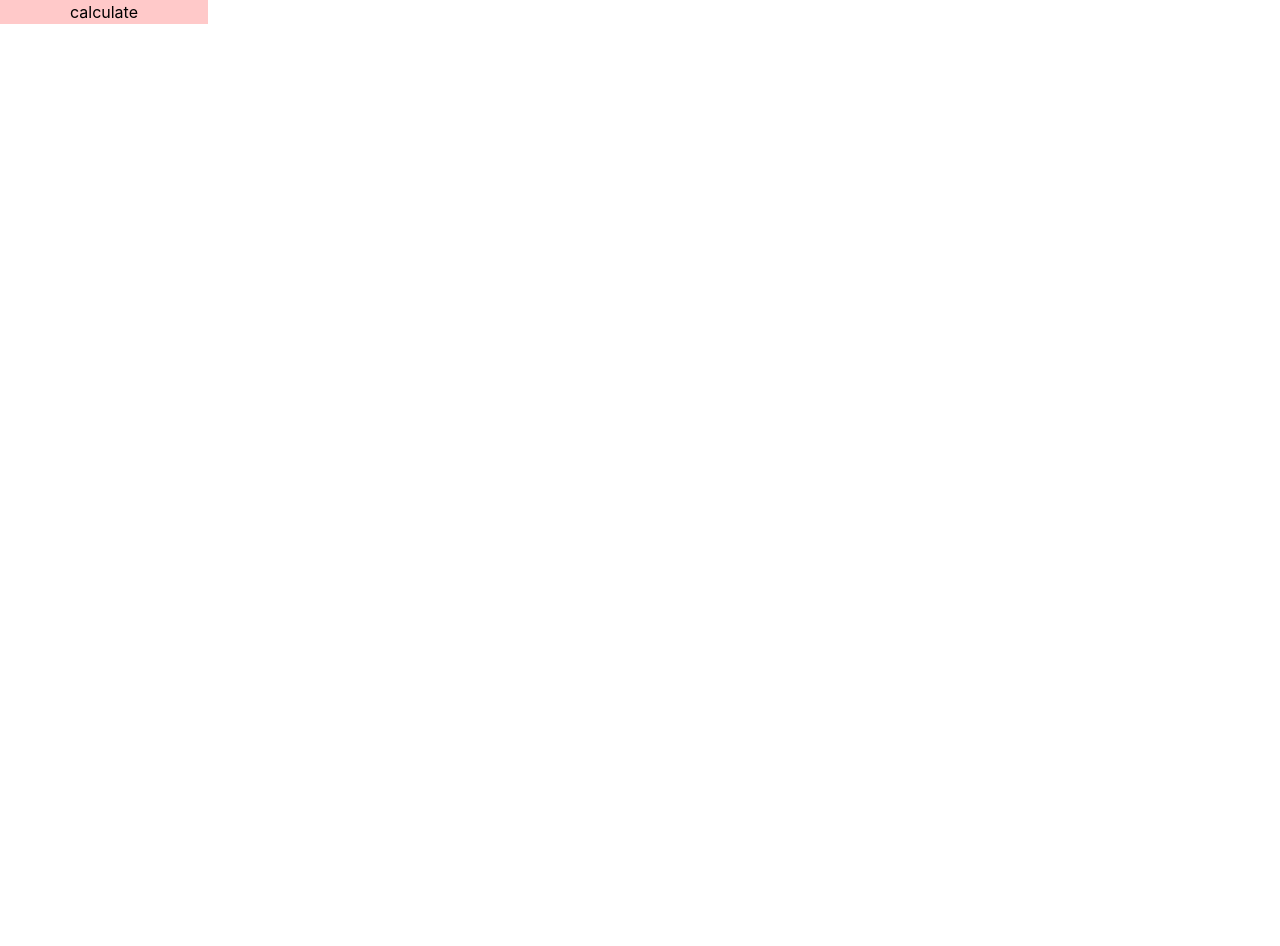
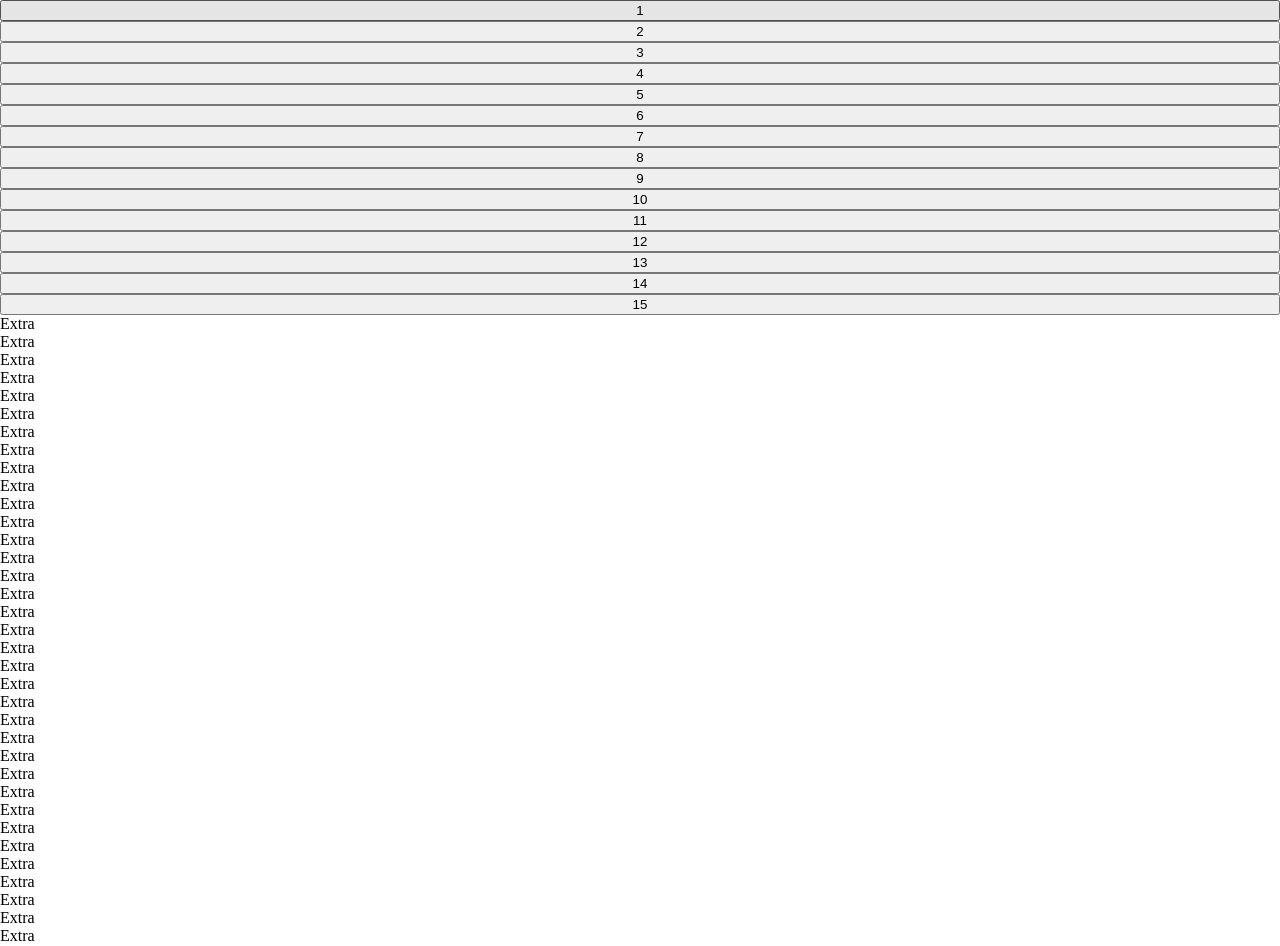
Before and after one commit to RawatNitin/react-playground, a React (Vite) app: page / in a window 1280 px wide. Shown: the top 946 px of the page. Before the commit the page ends 800 px from the top, so only its background shows below. Built offline with nearby package versions, Linux system fonts and the light colour scheme.

Commit message:
Refactor App component to include ModalExperiment; remove WebWorker component and update CSS imports

```diff
--- a/src/App.tsx
+++ b/src/App.tsx
@@ -3,17 +3,19 @@
 // import { Virtualised } from "./experiments/virtualisation";
 // import { AbortControllerComp } from "./experiments/abort-controller";
 // import { MyPromise } from "./experiments/my-promise";
-import { WebWorker } from "./experiments/web-worker";
+// import { WebWorker } from "./experiments/web-worker";
+import { ModalExperiment } from "./experiments/modal";
 function App() {
   return (
-    <>
+    <div id="app">
       {/* <IntersectionObserver />; */}
       {/* <InfiniteScroll />; */}
       {/* <Virtualised /> */}
       {/* <AbortControllerComp /> */}
       {/* <MyPromise /> */}
-      <WebWorker />
-    </>
+      {/* <WebWorker /> */}
+      <ModalExperiment />
+    </div>
   );
 }
 
--- /dev/null
+++ b/src/experiments/modal/index.css
@@ -0,0 +1,3 @@
+.page {
+  display: grid;
+}
--- /dev/null
+++ b/src/experiments/modal/index.tsx
@@ -0,0 +1,95 @@
+import { useState } from "react";
+import { createPortal } from "react-dom";
+import { Modal } from "./modal";
+
+import "./index.css";
+
+export const ModalExperiment = () => {
+  const [showModal, setShowModal] = useState(false);
+  const [content, setContent] = useState("");
+
+  const onSubmit = () => {
+    console.log("submitted");
+    setShowModal(false);
+  };
+
+  const onCancel = () => {
+    console.log("cancelled");
+    setShowModal(false);
+  };
+
+  const onShow = (content) => {
+    setContent(content);
+    setShowModal(true);
+  };
+
+  return (
+    <div className="page">
+      <button onClick={() => onShow("1")}>1</button>
+      <button onClick={() => onShow("2")}>2</button>
+      <button onClick={() => onShow("3")}>3</button>
+      <button onClick={() => onShow("4")}>4</button>
+      <button onClick={() => onShow("5")}>5</button>
+      <button onClick={() => onShow("6")}>6</button>
+      <button onClick={() => onShow("7")}>7</button>
+      <button onClick={() => onShow("8")}>8</button>
+      <button onClick={() => onShow("9")}>9</button>
+      <button onClick={() => onShow("10")}>10</button>
+      <button onClick={() => onShow("11")}>11</button>
+      <button onClick={() => onShow("12")}>12</button>
+      <button onClick={() => onShow("13")}>13</button>
+      <button onClick={() => onShow("14")}>14</button>
+      <button onClick={() => onShow("15")}>15</button>
+      <div>Extra</div>
+      <div>Extra</div>
+      <div>Extra</div>
+      <div>Extra</div>
+      <div>Extra</div>
+      <div>Extra</div>
+      <div>Extra</div>
+      <div>Extra</div>
+      <div>Extra</div>
+      <div>Extra</div>
+      <div>Extra</div>
+      <div>Extra</div>
+      <div>Extra</div>
+      <div>Extra</div>
+      <div>Extra</div>
+      <div>Extra</div>
+      <div>Extra</div>
+      <div>Extra</div>
+      <div>Extra</div>
+      <div>Extra</div>
+      <div>Extra</div>
+      <div>Extra</div>
+      <div>Extra</div>
+      <div>Extra</div>
+      <div>Extra</div>
+      <div>Extra</div>
+      <div>Extra</div>
+      <div>Extra</div>
+      <div>Extra</div>
+      <div>Extra</div>
+      <div>Extra</div>
+      <div>Extra</div>
+      <div>Extra</div>
+      <div>Extra</div>
+      <div>Extra</div>
+      <div>Extra</div>
+      <div>Extra</div>
+      <div>Extra</div>
+      <div>Extra</div>
+      {showModal
+        ? createPortal(
+            <Modal
+              title={"modal in portal"}
+              content={content}
+              onCancel={onCancel}
+              onSubmit={onSubmit}
+            />,
+            document.body,
+          )
+        : null}
+    </div>
+  );
+};
--- /dev/null
+++ b/src/experiments/modal/modal.css
@@ -0,0 +1,38 @@
+.modal-overlay {
+  background-color: rgba(0, 0, 0, 0.5);
+  position: fixed;
+  top: 0;
+  bottom: 0;
+  left: 0;
+  right: 0;
+  z-index: 100;
+  display: flex;
+  justify-content: center;
+  align-items: center;
+}
+
+.modal {
+  width: 500px;
+  height: 300px;
+  border: 1px dashed gray;
+  background-color: white;
+  display: grid;
+  grid-template-rows: 50px 1fr 50px;
+  z-index: 200;
+  padding: 10px;
+}
+
+.modal .header {
+  display: flex;
+  justify-content: space-between;
+  align-items: top;
+}
+
+.modal .header .cross:hover {
+}
+
+.modal .footer {
+  display: flex;
+  justify-content: space-around;
+  width: 100%;
+}
--- /dev/null
+++ b/src/experiments/modal/modal.tsx
@@ -0,0 +1,29 @@
+import { useEffect } from "react";
+import "./modal.css";
+
+export const Modal = ({ title, content, onCancel, onSubmit }) => {
+  useEffect(() => {
+    document.body.style.overflow = "hidden";
+    return () => {
+      document.body.style.overflow = "";
+    };
+  }, []);
+
+  return (
+    <div className="modal-overlay">
+      <div className="modal">
+        <header className="header">
+          <b>{title}</b>
+          <div className="cross" onClick={onCancel}>
+            X
+          </div>
+        </header>
+        <main>{content}</main>
+        <footer className="footer">
+          <button onClick={onCancel}>Cancel</button>
+          <button onClick={onSubmit}>Submit</button>
+        </footer>
+      </div>
+    </div>
+  );
+};
--- a/src/index.css
+++ b/src/index.css
@@ -1,4 +1,4 @@
-@import "tailwindcss";
+@import "tailwindcss" (preflight: off);
 
 * {
   box-sizing: border-box;
```
